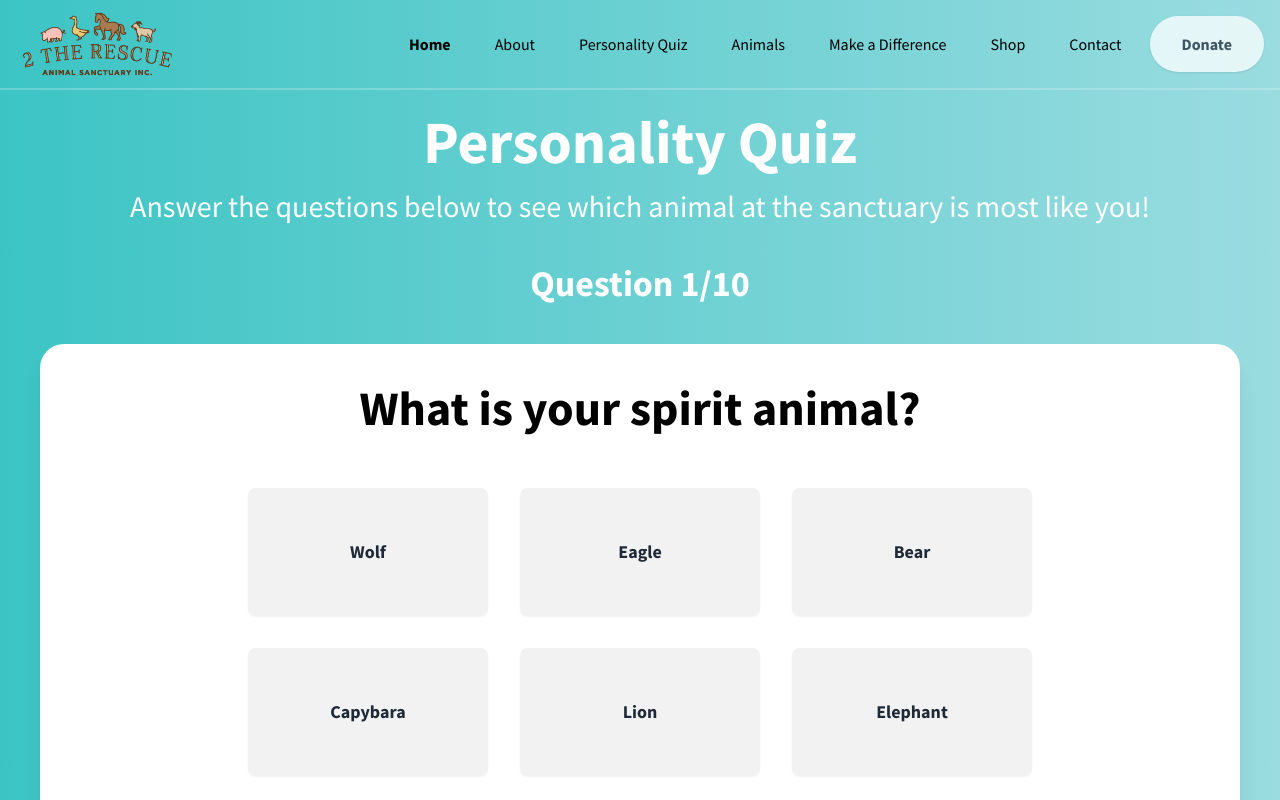
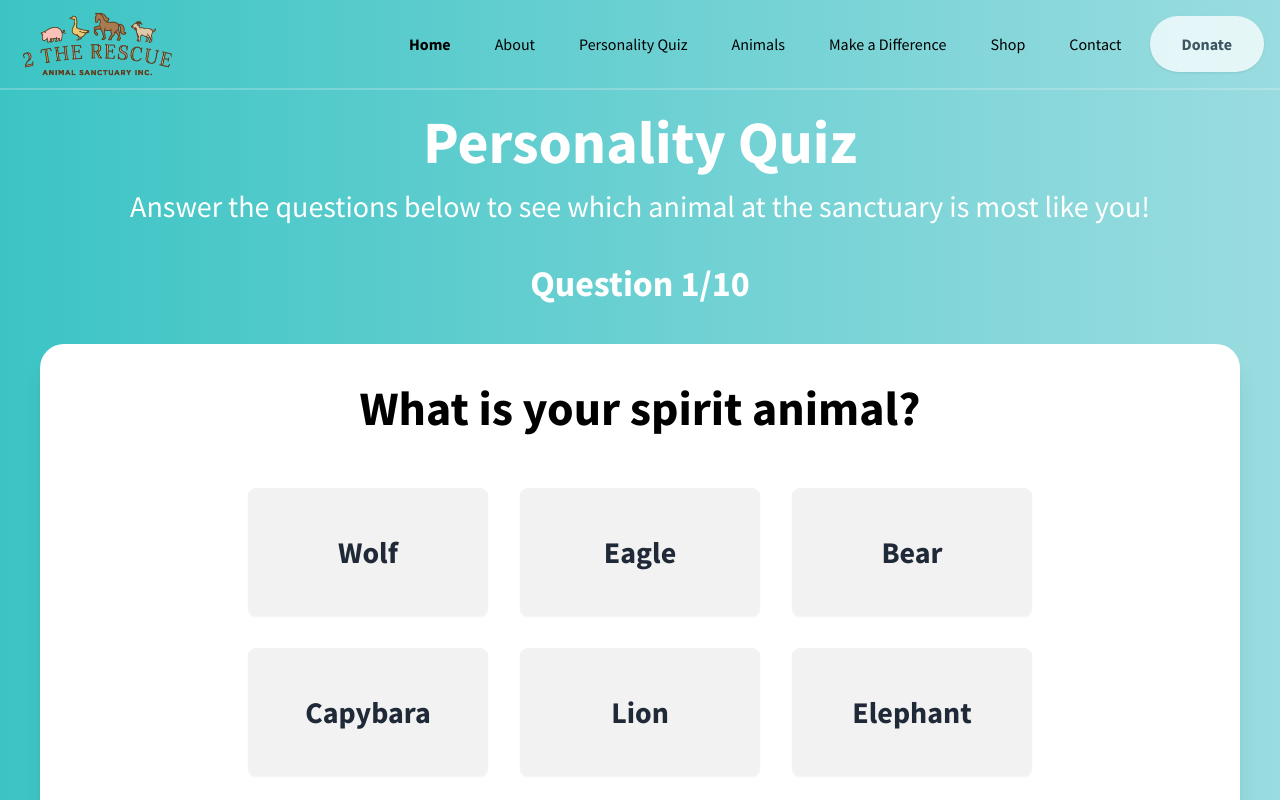
Before and after one commit to cfriedman2156/2-the-rescue, a Next.js app: page /Quiz in a window 1280 px wide. Shown: the top 800 px of the page. Built offline with nearby package versions, Linux system fonts and the light colour scheme.

Commit message:
fixed quiz css error

```diff
--- a/pages/Quiz.js
+++ b/pages/Quiz.js
@@ -100,8 +100,8 @@ export default function Quiz() {
                       className={`btn min-h-16 md:h-32 w-40 md:w-60 m-2 md:m-4
                 ${selectedAnswerIndex === idx ? "btn-primary" : ""}
                 whitespace-normal break-words text-center
-                ${answer.length > 20 ? "text-sm" : "text-lg"}
-                ${answer.length > 30 ? "text-xs" : ""}`}
+                ${answer.length > 20 ? "text-sm md:text-3xl" : "text-lg md:text-3xl"}
+                ${answer.length > 30 ? "text-xs md:text-3xl" : ""}`}
                     >
                       {answer}
                     </button>
```
